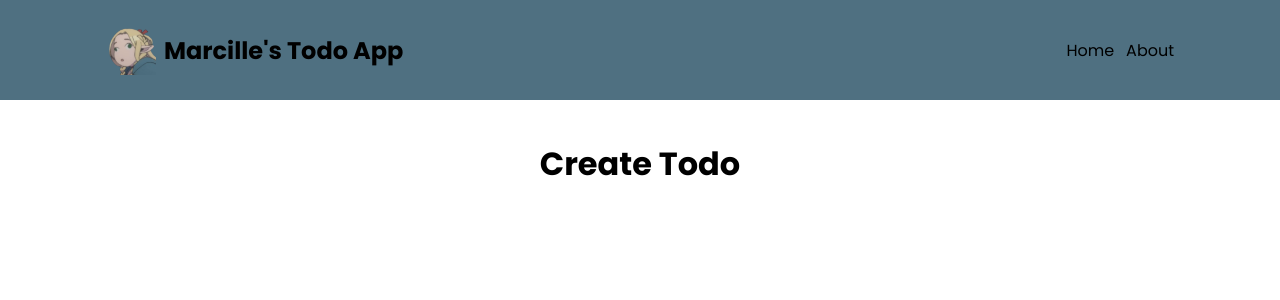
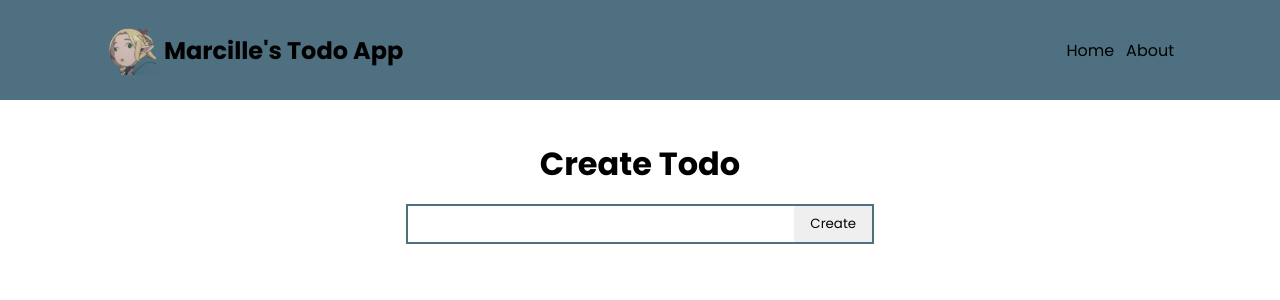
Before and after one commit to PlainOlSoapBar/todo, a Vue app: page / in a window 1280 px wide. Shown: the top 300 px of the page. Built offline with nearby package versions, Linux system fonts and the light colour scheme.

Commit message:
Todo creator

```diff
--- /dev/null
+++ b/src/components/TodoButton.vue
@@ -0,0 +1,15 @@
+<script setup></script>
+
+<template>
+    <button>
+        <slot>Create</slot>
+    </button>
+</template>
+
+
+<style lang="scss" scoped>
+    button {
+        padding: 8px 16px;
+        border: none;
+    }
+</style>
--- /dev/null
+++ b/src/components/TodoCreator.vue
@@ -0,0 +1,66 @@
+<script setup>
+import { reactive, defineEmits } from "vue";
+import TodoButton from "./TodoButton.vue";
+
+const emit = defineEmits(["create-todo"])
+
+const todoState = reactive({
+  todo: "",
+  invalid: null,
+  errorMessage: "",
+});
+
+const createTodo = () => {
+  todoState.invalid = null;
+  if (todoState.todo !== "") {
+    emit("create-todo", todoState.todo);
+    todoState.todo = "";
+    return;
+  }
+
+  todoState.invalid = true;
+  todoState.errorMessage = "Todo value cannot be empty";
+};
+</script>
+
+<template>
+    <div class="input-wrap" :class="{ 'input-error' : todoState.invalid }">
+        <input type="text" v-model="todoState.todo" />
+        <TodoButton @click="createTodo()" />
+    </div>
+    <p v-show="todoState.invalid" class="error-message"> {{  todoState.errorMessage }}</p>
+</template>
+
+<style lang="scss" scoped>
+.input-wrap {
+  display: flex;
+  transition: 250ms ease;
+  border: 2px solid #4F7081;
+
+  &.input-error {
+    border-color: red;
+  }
+
+  &:focus-within {
+    box-shadow: 0 -4px 12px -1px rgb(0 0 0 / 0.1),
+      0 4px 12px -1px rgb(0 0 0 / 0.1);
+  }
+
+  input {
+    width: 100%;
+    padding: 8px 6px;
+    border: none;
+
+    &:focus {
+      outline: none;
+    }
+  }
+}
+
+.error-message {
+  margin-top: 6px;
+  font-size: 14px;
+  text-align: center;
+  color: red;
+}
+</style>
--- a/src/views/TodosView.vue
+++ b/src/views/TodosView.vue
@@ -1,9 +1,24 @@
 <script setup>
+import { ref } from 'vue';
+import { uid } from 'uid';
+import TodoCreator from '../components/TodoCreator.vue';
+
+const todoList = ref([]);
+
+const createTodo = (todo) => {
+  todoList.value.push({
+    id: uid(),
+    todo,
+    isCompleted: null,
+    isEditing: null
+  });
+};
 </script>
 
 <template>
   <main>
     <h1>Create Todo</h1>
+    <TodoCreator @create-todo="createTodo" />
   </main>
 </template>
 
```
